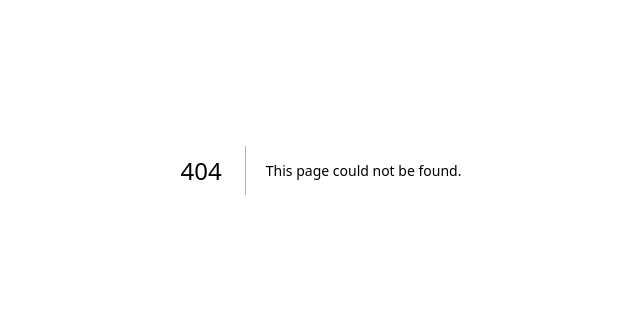
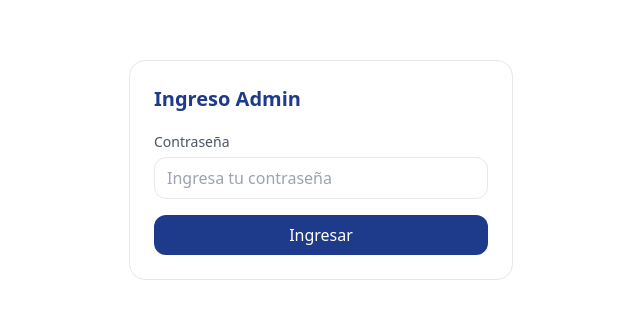
Before and after one commit to cristiantagle/oretec-web, a Next.js app: page /admin/login in a window 1280 px wide. Before the commit this address had no page. Shown: the part 230-548 px from the top of the page, without its empty margins (319-959 px from the left). Built offline with nearby package versions, Linux system fonts and the light colour scheme.

Commit message:
Admin guard: middleware, login, logout y botón en /admin

```diff
--- /dev/null
+++ b/app/admin/login/page.tsx
@@ -0,0 +1,66 @@
+'use client'
+
+import { useState } from 'react'
+import { useRouter, useSearchParams } from 'next/navigation'
+
+export default function AdminLoginPage() {
+  const [password, setPassword] = useState('')
+  const [loading, setLoading] = useState(false)
+  const [error, setError] = useState<string>('')
+  const router = useRouter()
+  const params = useSearchParams()
+  const next = params.get('next') || '/admin'
+
+  async function onSubmit(e: React.FormEvent) {
+    e.preventDefault()
+    setLoading(true)
+    setError('')
+    try {
+      const resp = await fetch('/api/admin/auth/login', {
+        method: 'POST',
+        headers: {'Content-Type':'application/json'},
+        body: JSON.stringify({ password, next }),
+      })
+      if (!resp.ok) {
+        const j = await resp.json().catch(() => ({}))
+        throw new Error(j?.error || 'Error de autenticación')
+      }
+      const j = await resp.json()
+      router.push(j?.next || '/admin')
+    } catch (err:any) {
+      setError(err.message || 'Error')
+    } finally {
+      setLoading(false)
+    }
+  }
+
+  return (
+    <main className="min-h-screen flex items-center justify-center px-4">
+      <div className="w-full max-w-sm rounded-2xl border p-6">
+        <h1 className="text-xl font-bold mb-4" style={{color:'#1E3A8A'}}>Ingreso Admin</h1>
+        <form onSubmit={onSubmit} className="space-y-4">
+          <div>
+            <label className="text-sm text-gray-600">Contraseña</label>
+            <input
+              type="password"
+              value={password}
+              onChange={(e) => setPassword(e.target.value)}
+              className="mt-1 w-full border rounded-xl px-3 py-2"
+              placeholder="Ingresa tu contraseña"
+              required
+            />
+          </div>
+          {error && <div className="text-sm text-red-600">{error}</div>}
+          <button
+            type="submit"
+            disabled={loading}
+            className="w-full rounded-xl px-3 py-2 text-white"
+            style={{ background:'#1E3A8A', opacity: loading ? 0.7 : 1 }}
+          >
+            {loading ? 'Ingresando…' : 'Ingresar'}
+          </button>
+        </form>
+      </div>
+    </main>
+  )
+}
--- a/app/admin/page.tsx
+++ b/app/admin/page.tsx
@@ -55,14 +55,6 @@ export default function AdminPage() {
     await load()
   }
 
-  async function logout() {
-    try {
-      await fetch('/api/admin/auth/logout', { method: 'POST' })
-    } finally {
-      window.location.href = '/admin/login'
-    }
-  }
-
   const clp = (n: number) =>
     (n || 0).toLocaleString('es-CL', {
       style: 'currency',
@@ -86,13 +78,13 @@ export default function AdminPage() {
             Gestionar cursos
           </Link>
 
-    <button
-    onClick={logout}
+          <a
+            href="/api/admin/auth/logout"
             className="px-3 py-2 rounded-xl border"
             style={{ borderColor:'#1E3A8A', color:'#1E3A8A' }}
           >
             Cerrar sesión
-    </button>
+          </a>
         </div>
       </div>
 
--- /dev/null
+++ b/app/api/admin/auth/login/route.ts
@@ -0,0 +1,28 @@
+import 'server-only'
+import { NextResponse } from 'next/server'
+
+export async function POST(req: Request) {
+  try {
+    const { password, next } = await req.json()
+    const ADMIN_TOKEN = process.env.ADMIN_TOKEN
+    if (!ADMIN_TOKEN) {
+      return NextResponse.json({ error: 'ADMIN_TOKEN no configurado' }, { status: 500 })
+    }
+    if (!password || password !== ADMIN_TOKEN) {
+      return NextResponse.json({ error: 'Contraseña incorrecta' }, { status: 401 })
+    }
+
+    const res = NextResponse.json({ ok: true, next: next || '/admin' })
+    const isProd = process.env.VERCEL === '1'
+    res.cookies.set('admin_token', ADMIN_TOKEN, {
+      httpOnly: true,
+      sameSite: 'lax',
+      secure: isProd,
+      path: '/',
+      maxAge: 60 * 60 * 8, // 8 horas
+    })
+    return res
+  } catch (e:any) {
+    return NextResponse.json({ error: e?.message || 'Bad request' }, { status: 400 })
+  }
+}
--- /dev/null
+++ b/app/api/admin/auth/logout/route.ts
@@ -0,0 +1,16 @@
+import 'server-only'
+import { NextResponse } from 'next/server'
+
+function logoutResponse(req: Request) {
+  const res = NextResponse.redirect(new URL('/admin/login', req.url))
+  res.cookies.set('admin_token', '', { path: '/', maxAge: 0 })
+  return res
+}
+
+export async function POST(req: Request) {
+  return logoutResponse(req)
+}
+
+export async function GET(req: Request) {
+  return logoutResponse(req)
+}
```
Also changed, not shown: middleware.ts (added, +49 -0 lines), 2 other files (tests, documents, lock files or other folders). Lines whose indentation alone changed are shown as unchanged.
